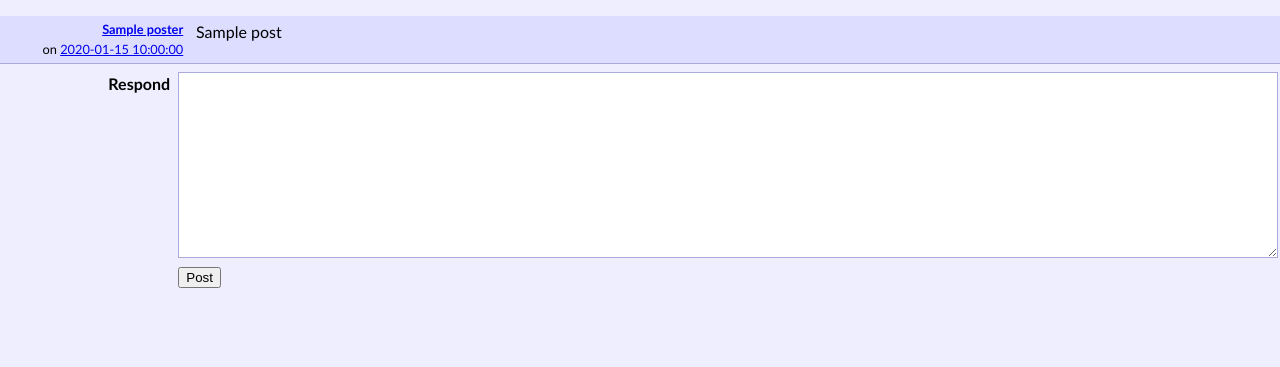
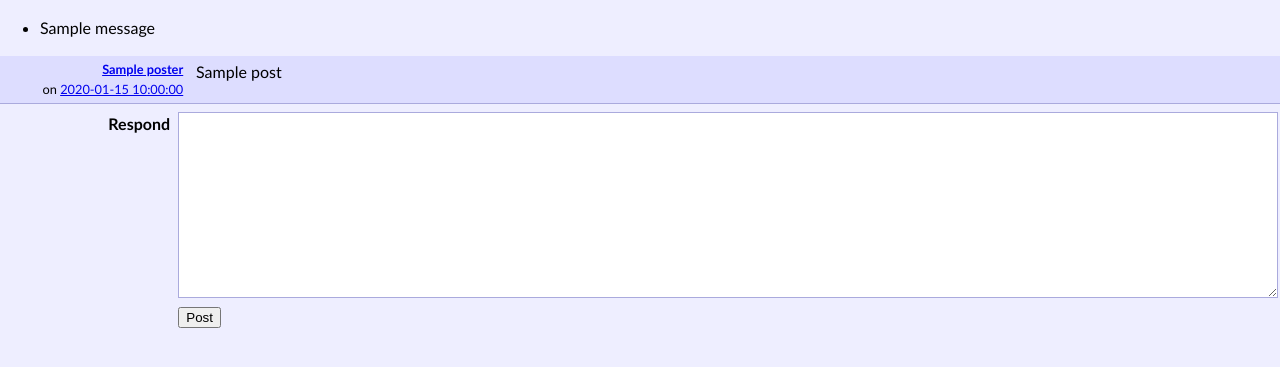
Before and after one commit to kgaughan/thirdplace, a Flask app: template thirdplace/templates/posts.html in a window 1280 px wide. Shown: the part 147-514 px from the top of the page. Run offline with Flask 3, Linux system fonts and the light colour scheme; the template is opened without the code that fills it: most values are stand-ins (such as "Sample title", 1, 10 or a date in 2020); one stand-in notice (Sample message) is shown; parts of the project's set-up code (start-up, migrations or seed data) failed here and were passed over.

Commit message:
Flashes.

```diff
--- a/thirdplace/templates/layout.html
+++ b/thirdplace/templates/layout.html
@@ -25,7 +25,17 @@
 		</nav>
 
 		<main>
-		{% block body %}{% endblock %}
+			{%- with messages = get_flashed_messages(with_categories=true) -%}
+			{% if messages %}
+				<ul class="flashes">
+				{% for category, message in messages %}
+					<li class="{{ category }}">{{ message }}</li>
+				{% endfor %}
+				</ul>
+			{% endif %}
+			{%- endwith %}
+
+			{% block body %}{% endblock %}
 		</main>
 
 	</body>
```
